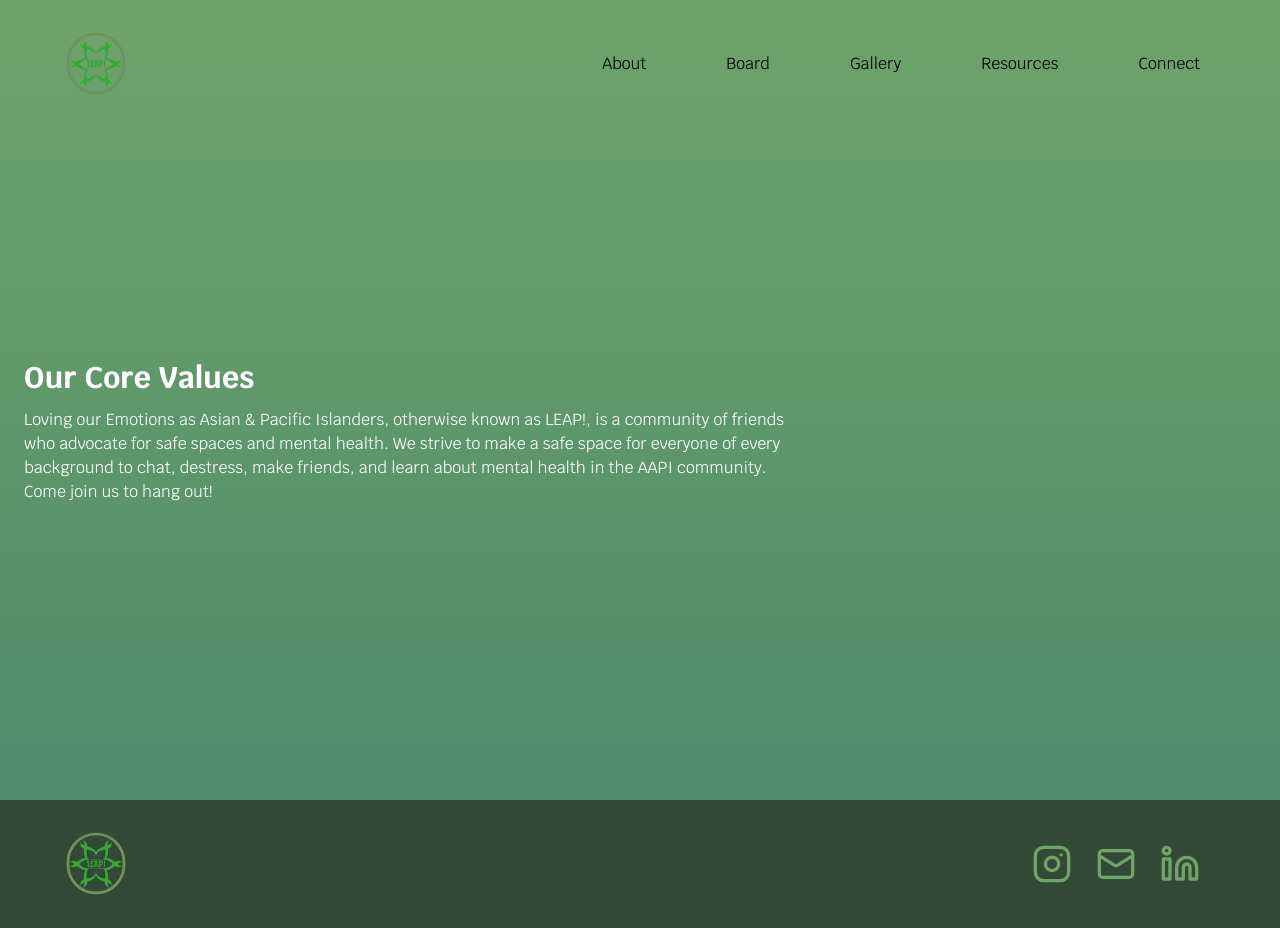
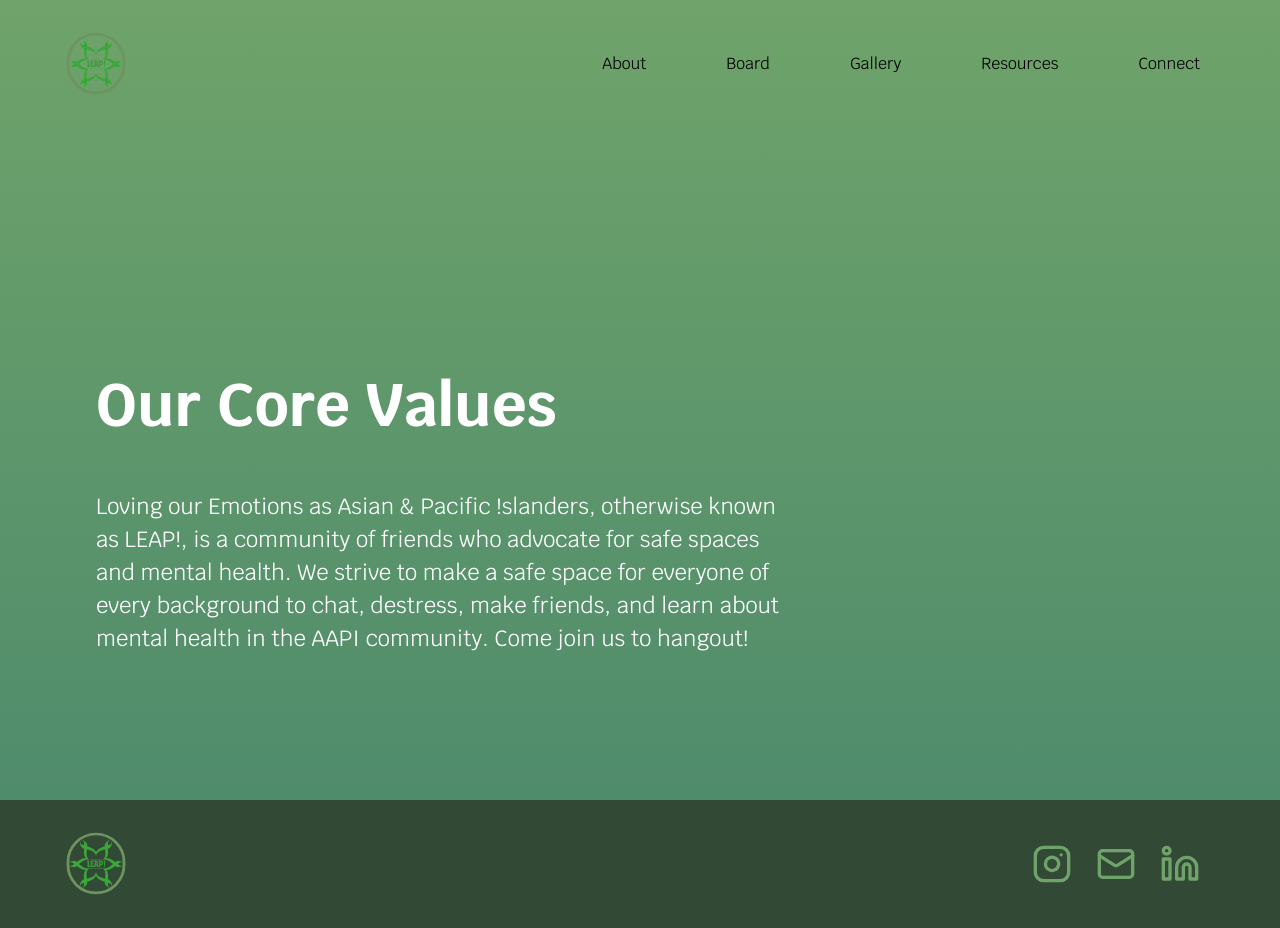
Before and after one commit to acm-ucr/leap-website, a Next.js app: page / in a window 1280 px wide. Built offline with nearby package versions, Linux system fonts and the light colour scheme.

Commit message:
Text has been formatted to follow the figma design.

```diff
--- a/src/components/homepage/Description_Component.tsx
+++ b/src/components/homepage/Description_Component.tsx
@@ -4,15 +4,15 @@ const Description_Component = () => {
   return (
     <div className="h-screen bg-gradient-to-b from-leap-light-green to-leap-mid-green">
       <div className="py-10">
-        <h2 className="mb-3 ml-6 mt-80 font-leap text-3xl font-bold text-white">
+        <h2 className="ml-[96px] mt-80 font-leap text-[60px] font-bold text-white">
           Our Core Values
         </h2>
-        <p className="ml-6 max-w-3xl font-leap text-white">
-          Loving our Emotions as Asian & Pacific Islanders, otherwise known as
+        <p className="w-3xl ml-[96px] mr-[500px] mt-10 font-leap text-[22px] text-white">
+          Loving our Emotions as Asian & Pacific !slanders, otherwise known as
           LEAP!, is a community of friends who advocate for safe spaces and
           mental health. We strive to make a safe space for everyone of every
           background to chat, destress, make friends, and learn about mental
-          health in the AAPI community. Come join us to hang out!
+          health in the AAPI community. Come join us to hangout!
         </p>
       </div>
     </div>
```
